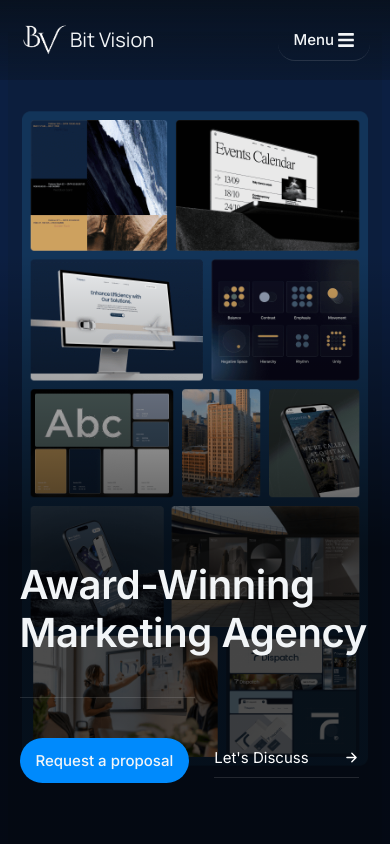
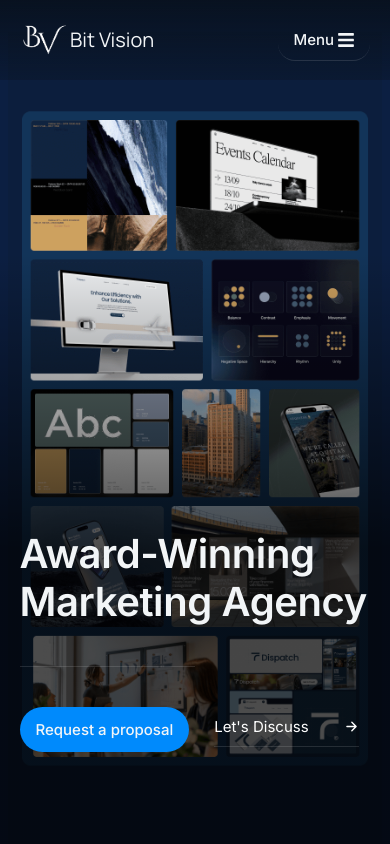
Before and after one commit to Dan-Muchiri/bit-vision, a React (Vite) app: page / in a window 390 px wide. Shown: the top 844 px of the page. Built offline with nearby package versions, Linux system fonts and the light colour scheme.

Commit message:
Added bot

```diff
--- a/index.html
+++ b/index.html
@@ -12,5 +12,7 @@
   <body>
     <div id="root"></div>
     <script type="module" src="/src/main.jsx"></script>
+    <script src="https://cdn.botpress.cloud/webchat/v2.2/inject.js"></script>
+    <script src="https://files.bpcontent.cloud/2024/10/25/08/20241025081328-ILYHQ2HU.js"></script>
   </body>
 </html>
--- a/src/sections/Hero/HeroStyles.module.css
+++ b/src/sections/Hero/HeroStyles.module.css
@@ -69,6 +69,7 @@
     position: relative;
     padding-left: 5%;
     padding-right: 5%;
+    padding-bottom: 2%;
 }
 
 .contentWrapper {
@@ -180,6 +181,9 @@
 
 /* Media query to hide the rightWords section on smaller screens */
 @media (max-width: 765px) {
+    .heroContent{
+        padding-bottom: 8%;
+    }
     .rightWords {
         display: none; /* Hide the rightWords section */
     }
```
